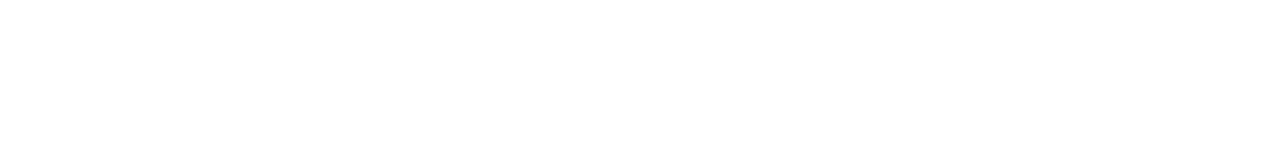
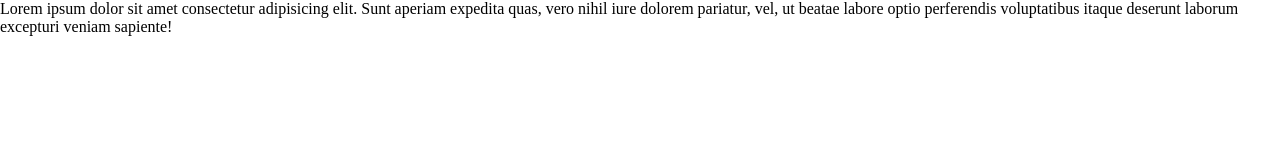
Before and after one commit to Farhan-SR/assignment_2, a plain HTML site: page index.html in a window 1280 px wide. Drawn offline with Linux system fonts and the light colour scheme.

Commit message:
test commit

```diff
--- a/index.html
+++ b/index.html
@@ -7,6 +7,6 @@
     <link rel="stylesheet" href="./css/styles.css">
 </head>
 <body>
-
+    <p>Lorem ipsum dolor sit amet consectetur adipisicing elit. Sunt aperiam expedita quas, vero nihil iure dolorem pariatur, vel, ut beatae labore optio perferendis voluptatibus itaque deserunt laborum excepturi veniam sapiente!</p>
 </body>
 </html>
```
